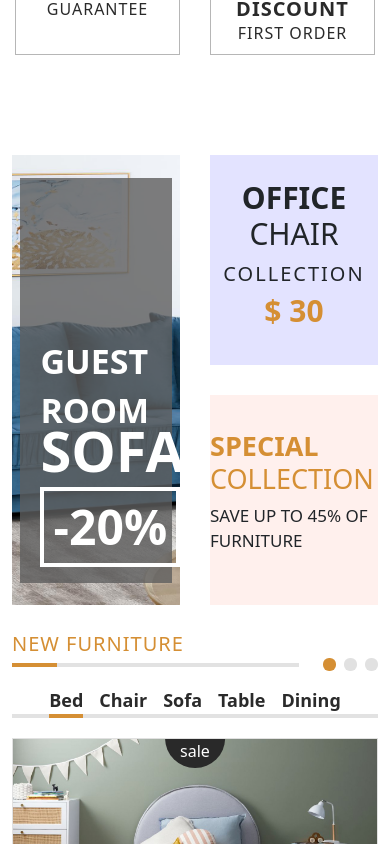
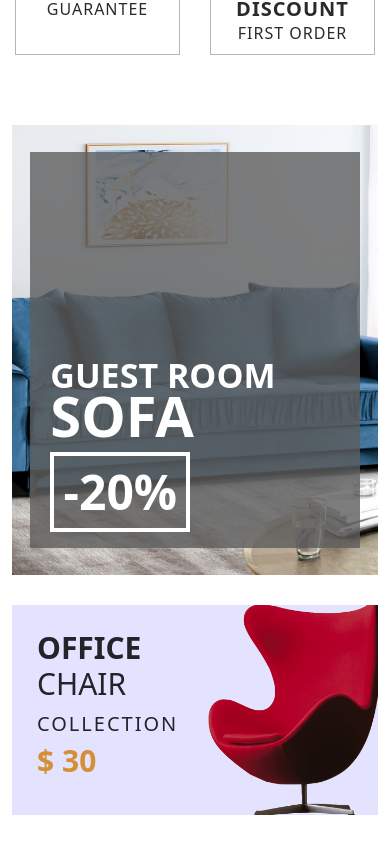
Before and after one commit to DawSeg/furnitureShop, a React (Create React App) app: page / in a window 390 px wide. Shown: the part 1240-2084 px from the top of the page. Built offline with nearby package versions, Linux system fonts and the light colour scheme.

Commit message:
addSalesRWDDone

```diff
--- a/src/components/features/Sales/Sales.module.scss
+++ b/src/components/features/Sales/Sales.module.scss
@@ -20,10 +20,10 @@
       display: flex;
       flex-direction: column;
       justify-content: end;
-      height: 90%;
+      height: 88%;
       width: 90%;
       position: absolute;
-      top: 5%;
+      top: 6%;
       left: 5%;
       background-color: rgba(94, 94, 94, 0.8);
       color: $alt-text-color;
@@ -71,7 +71,6 @@
         h3 {
           font-size: 30px;
           position: relative;
-          left: -20px;
           text-transform: uppercase;
           font-weight: 400;
 
@@ -97,14 +96,15 @@
       .productLeft {
         height: 215px;
         position: relative;
-        left: -4%;
+        left: -5%;
         width: auto;
         object-fit: cover;
       }
 
       .productRight {
         position: relative;
-        right: -1%;
+        right: -2%;
+        top: -2%;
         height: 225px;
         width: auto;
         object-fit: cover;
@@ -122,8 +122,9 @@
 
       img {
         position: relative;
-        height: 210px;
-        left: -5%;
+        height: 230px;
+        left: -7%;
+        top: -3%;
       }
 
       .bottomDescription {
@@ -152,55 +153,64 @@
   }
 }
 
-@media (max-width: 768px) {
-  .sales .rightSide {
+@media (max-width: 460px) {
+
+  .sales {
+    display: inline;
+
+    .leftSide {
+      width: 100%;
+    }
+
+    .rightSide {
+      margin: 30px 0 40px 0px;
+      width: 100%;
+
       .topSection {
-      text-align: center;
-      justify-content: center;
+        .topDescription {
+          margin-left: 25px;
+        }
 
-      .topDescription h3 {
-        left: auto;
+        .productLeft {
+          display: none;
         }
+      }
+
+      .bottomSection {
+        justify-content: end;
 
         img {
           display: none;
         }
       }
-
-    .bottomSection .bottomDescription {
-      margin: auto;
-      align-items: center;
     }
-
-    img {
-      display: none;
   }
 }
 
-  @media (min-width: 769px) and (max-width: 1180px) {
+@media (min-width: 461px) and (max-width: 932px) {
   .sales {
     display: inline;
 
     .leftSide {
       width: 100%;
-        margin-left: 0;
     }
 
     .rightSide {
-        margin-left: 0;
+      margin: 30px 0 40px 0px;
       width: 100%;
-        margin-top: 20px;
-        justify-content: space-around;
 
       .topSection {
-          justify-content: space-around;
-          .productRight {
-            display: none;
+        .topDescription {
+          margin-left: 25px;
         }
       }
 
       .bottomSection {
-          justify-content: space-around;
+        justify-content: end;
+
+        .bottomDescription {
+          justify-content: end;
+          align-items: end;
         }
       }
     }
```
Lines whose indentation alone changed are shown as unchanged.
